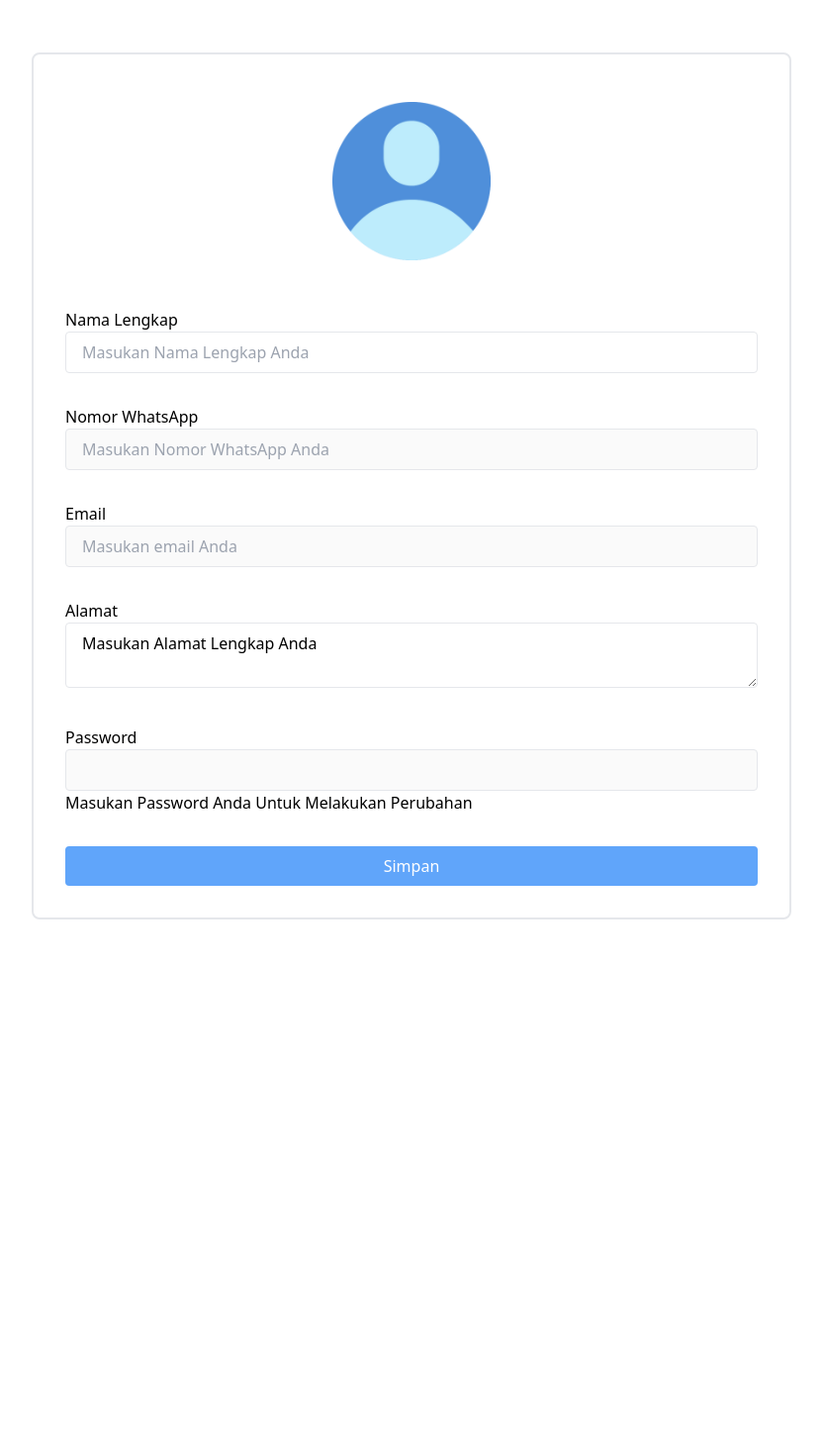
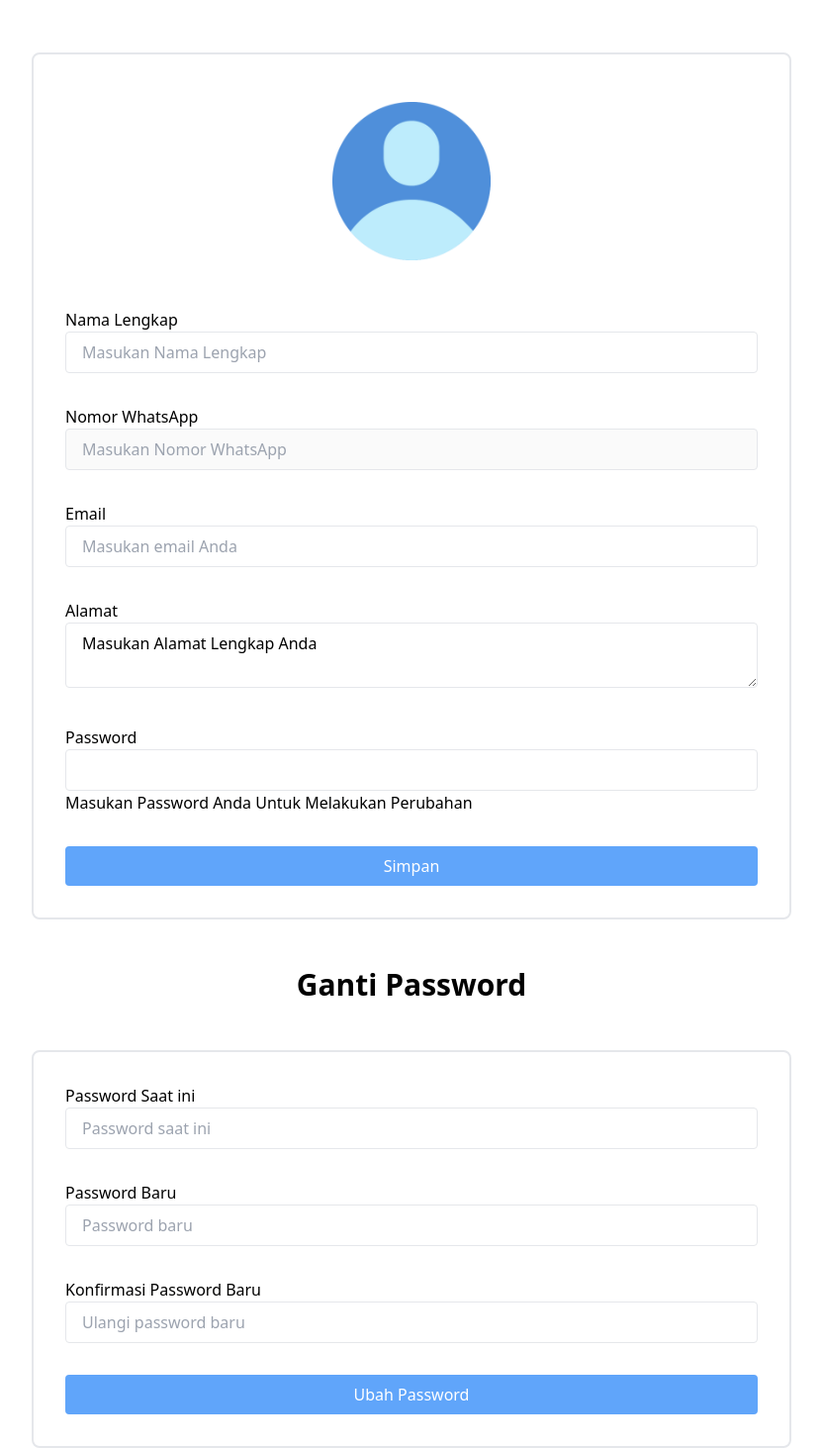
Before and after one commit to aldi-william/demo, a Vue app: page /dashboard/akun in a window 1280 px wide. Shown: the part 159-1622 px from the top of the page at 99% size, without its empty margins (224-1055 px from the left). Before the commit the page ends 1088 px from the top, so only its background shows below. Built offline with nearby package versions, Linux system fonts and the light colour scheme.

Commit message:
Update Tombol Active Bantuan dan Riwayat

```diff
--- a/src/pages/Dashboard/Akun.vue
+++ b/src/pages/Dashboard/Akun.vue
@@ -6,6 +6,9 @@ const nama = ref('');
 const no_wa = ref('');
 const email = ref('');
 const password = ref('');
+const password_saat_ini = ref('');
+const password_baru = ref('');
+const password_konfirmasi = ref('');
 </script>
 <template>
   <div class="container-xl">
@@ -18,15 +21,15 @@ const password = ref('');
         </div>
         <div class="m-8">
           <p>Nama Lengkap</p>
-          <input type="text" class="px-4 py-2 rounded w-full border border-gray" v-model="nama" placeholder="Masukan Nama Lengkap Anda">
+          <input type="text" class="px-4 py-2 rounded w-full border border-gray" v-model="nama" placeholder="Masukan Nama Lengkap">
         </div>
         <div class="m-8">
           <p>Nomor WhatsApp</p>
-          <input type="text" class="px-4 py-2 rounded w-full border border-gray" disabled v-model="no_wa" placeholder="Masukan Nomor WhatsApp Anda">
+          <input type="text" class="px-4 py-2 rounded w-full border border-gray" disabled v-model="no_wa" placeholder="Masukan Nomor WhatsApp">
         </div>
         <div class="m-8">
           <p>Email</p>
-          <input type="text" class="px-4 py-2 rounded w-full border border-gray" disabled v-model="email" placeholder="Masukan email Anda">
+          <input type="text" class="px-4 py-2 rounded w-full border border-gray" v-model="email" placeholder="Masukan email Anda">
         </div>
         <div class="m-8">
           <p>Alamat</p>
@@ -34,7 +37,7 @@ const password = ref('');
         </div>
         <div class="m-8">
           <p>Password</p>
-          <input type="password" class="px-4 py-2 rounded w-full border border-gray" disabled v-model="password">
+          <input type="password" class="px-4 py-2 rounded w-full border border-gray" v-model="password">
           <p>Masukan Password Anda Untuk Melakukan Perubahan</p>
         </div>
         <div class="m-8">
@@ -42,5 +45,26 @@ const password = ref('');
         </div>
     </div>
 
+    <div class="text-center font-bold text-3xl my-12">
+        Ganti Password
+    </div>
+    <div class="border-2 border-gray rounded-lg w-11/12 sm:w-8/12 md:w-8/12 lg:w-8/12 xl:w-8/12 2xl:w-8/12 mx-auto">
+        <div class="m-8">
+          <p>Password Saat ini</p>
+          <input type="password" class="px-4 py-2 rounded w-full border border-gray" v-model="password_saat_ini" placeholder="Password saat ini">
+        </div>
+        <div class="m-8">
+          <p>Password Baru</p>
+          <input type="password" class="px-4 py-2 rounded w-full border border-gray" v-model="password_baru" placeholder="Password baru">
+        </div>
+        <div class="m-8">
+          <p>Konfirmasi Password Baru</p>
+          <input type="password" class="px-4 py-2 rounded w-full border border-gray" v-model="password_konfirmasi" placeholder="Ulangi password baru">
+        </div>
+        <div class="m-8">
+          <button class="px-4 py-2 rounded bg-blue-400 text-white w-full">Ubah Password</button>
+        </div>
+    </div>
+
   </div>
 </template>
--- a/src/pages/Dashboard/Bantuan.vue
+++ b/src/pages/Dashboard/Bantuan.vue
@@ -12,11 +12,11 @@
             <div class="flex sm:flex-col overflow-x-scroll sm:w-full sm:overflow-visible md:overflow-visible lg:overflow-visible xl:overflow-visible 2xl:overflow-visible">
 
               <div class="w-full sm:w-40 md:w-40 lg:w-40 xl:w-40 2xl:w-40">
-                  <button @click="menu = 'tentang'" class="w-60 px-4 py-2 text-primary bg-white rounded-lg mb-4 text-xl font-bold">Tentang Lelang</button>
+                  <button @click="menu = 'tentang'" :class="menu === 'tentang' ? 'bg-white text-primary':'text-white bg-primary'" class="w-60 px-4 py-2 text-primary bg-white rounded-lg mb-4 text-xl font-bold">Tentang Lelang</button>
               </div>
 
               <div class="w-full sm:w-40 md:w-40 lg:w-40 xl:w-40 2xl:w-40">
-                   <button @click="menu = 'syarat'" class="w-60 px-4 py-2 text-primary bg-white rounded-lg mb-4 text-xl font-bold">Syarat & Kebijakan</button>
+                   <button @click="menu = 'syarat'" :class="menu === 'syarat' ? 'bg-white text-primary':'text-white bg-primary'" class="w-60 px-4 py-2 text-primary bg-white rounded-lg mb-4 text-xl font-bold">Syarat & Kebijakan</button>
               </div>
 
             </div>
--- a/src/pages/Dashboard/BursaMobil.vue
+++ b/src/pages/Dashboard/BursaMobil.vue
@@ -22,7 +22,7 @@
 </script>
 <template>
   <div class="bg-biru_fb">
-  <div class="container-xl grid grid-cols-12 gap-2 py-3">
+  <div class="container-xl grid grid-cols-12 sm:gap-2 py-3">
     <div class="col-span-12 sm:col-span-5 md:col-span-5 lg:col-span-5 xl:col-span-5 2xl:col-span-5 sm:px-4 sm:bg-white py-2 flex justify-center items-center z-20 sm:z-0 md:z-0 lg:z-0 xl:z-0 2xl:z-0">
       <div class="bg-white w-full fixed sm:relative px-4 sm:px-0 py-2 sm:py-0">
         <div class="grid grid-cols-12">
@@ -34,7 +34,7 @@
         </div>
       </div>
     </div>
-    <div class="col-span-12 sm:col-span-3 md:col-span-3 lg:col-span-3 xl:col-span-3 2xl:col-span-3 bg-white mt-16 sm:mt-0">
+    <div class="col-span-12 sm:col-span-3 md:col-span-3 lg:col-span-3 xl:col-span-3 2xl:col-span-3 bg-white mt-6 sm:mt-0">
       <div class="px-4 py-2 border-2 border-gray rounded">
         <div class="flex flex-col py-2">
           <p class="text-center">1. Sesi Pagi : 09.00 - 11.00 WIB</p>
@@ -151,7 +151,7 @@
             <h1 class="text-2xl font-bold">Rp. 1.090.000.000</h1>
           </div>
           <div>
-            <button class="bg-tertier px-4 py-2 shadow-xl text-sm">Tawar</button>
+            <button @click="$router.push(`/dashboard/detail/${i}`);" class="bg-tertier px-4 py-2 shadow-xl text-sm hover:bg-blue-500 hover:text-white">Lihat</button>
           </div>
          </div>
       </div>
```
Also changed, not shown: src/pages/Dashboard/Riwayat.vue (+12 -12 lines).
